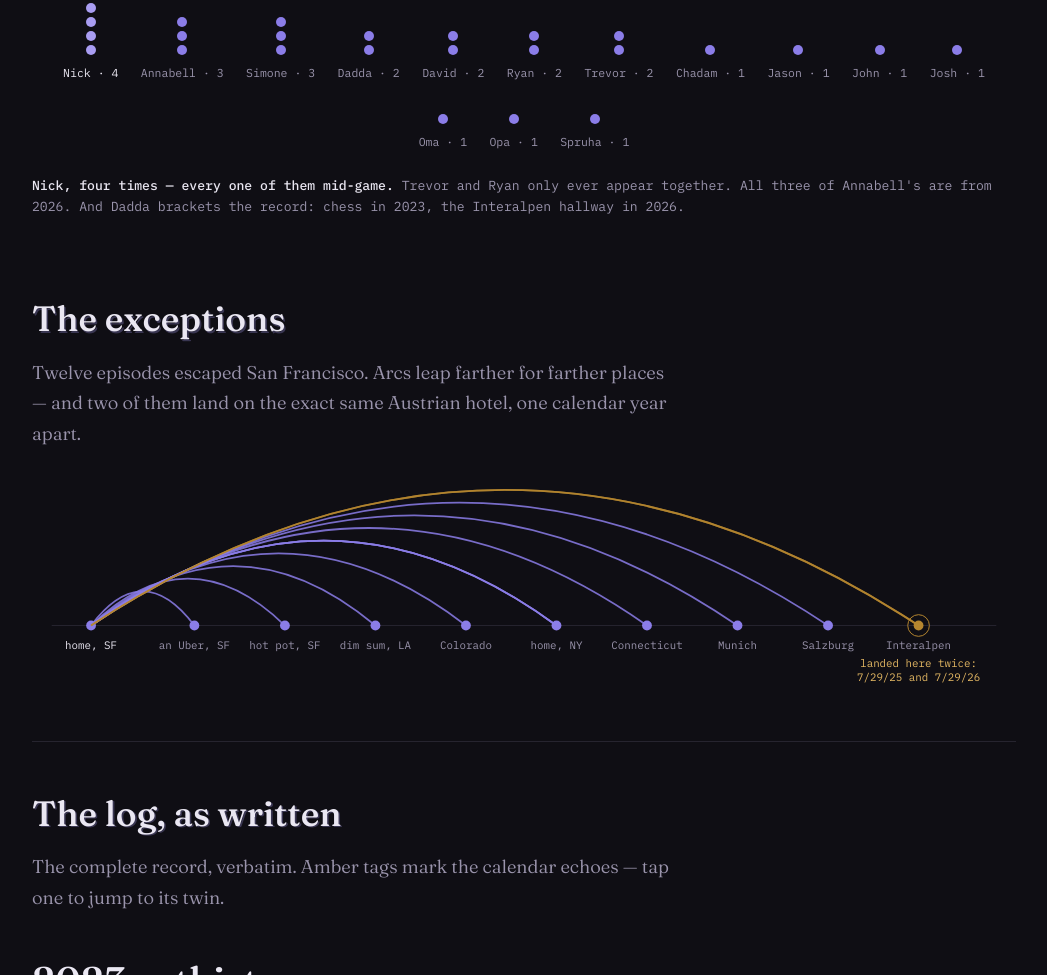
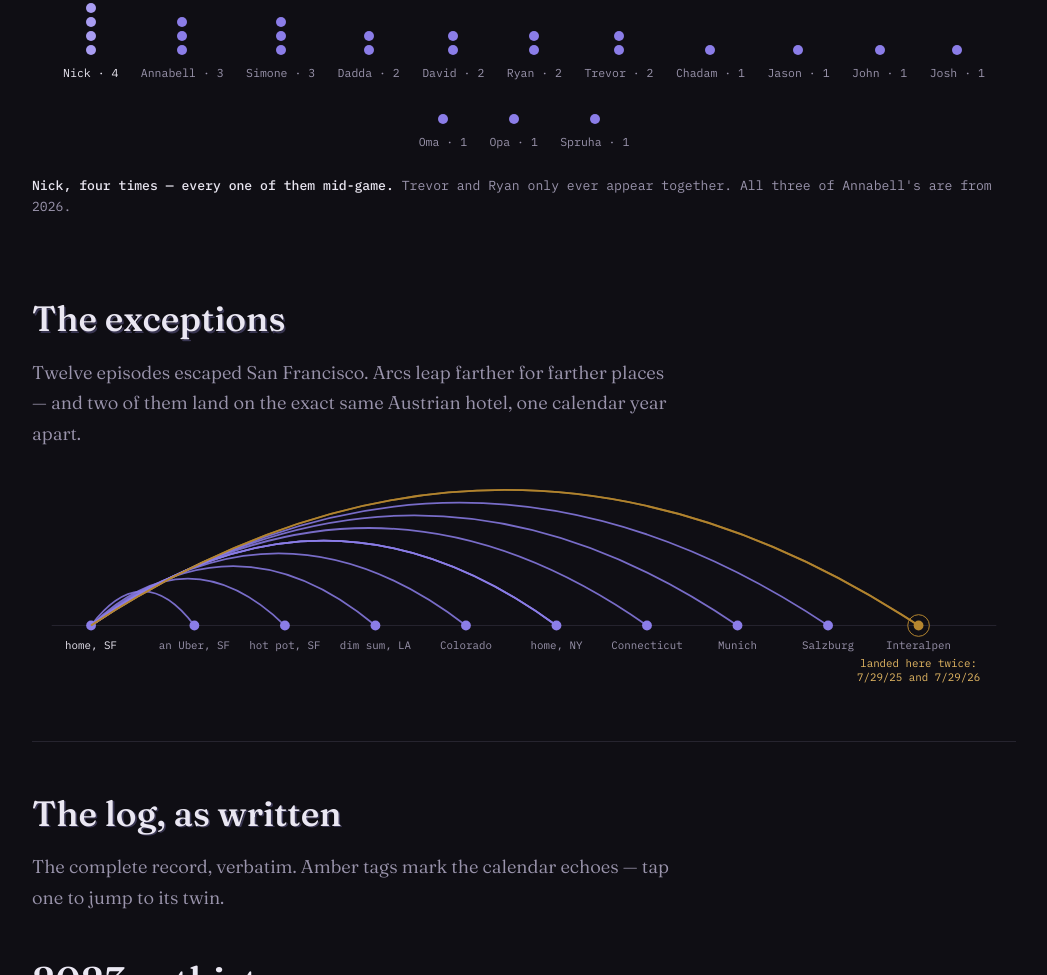
Before and after one commit to Aburke225/deja-vu, a plain HTML site: page index.html in a window 1280 px wide. Shown: the part 3646-4621 px from the top of the page, without its empty margins (116-1163 px from the left). Drawn offline with Linux system fonts and the light colour scheme.

Commit message:
Trim Dadda sentence from the people caption

```diff
--- a/index.html
+++ b/index.html
@@ -142,7 +142,7 @@
           <div class="wd"><div class="dots"><span class="dot" data-i="23"></span></div><div class="lbl">Opa · 1</div></div>
           <div class="wd"><div class="dots"><span class="dot" data-i="37"></span></div><div class="lbl">Spruha · 1</div></div>
         </div>
-        <p class="caption"><strong>Nick, four times — every one of them mid-game.</strong> Trevor and Ryan only ever appear together. All three of Annabell's are from 2026. And Dadda brackets the record: chess in 2023, the Interalpen hallway in 2026.</p>
+        <p class="caption"><strong>Nick, four times — every one of them mid-game.</strong> Trevor and Ryan only ever appear together. All three of Annabell's are from 2026.</p>
       </section>
 
       <section>
```
